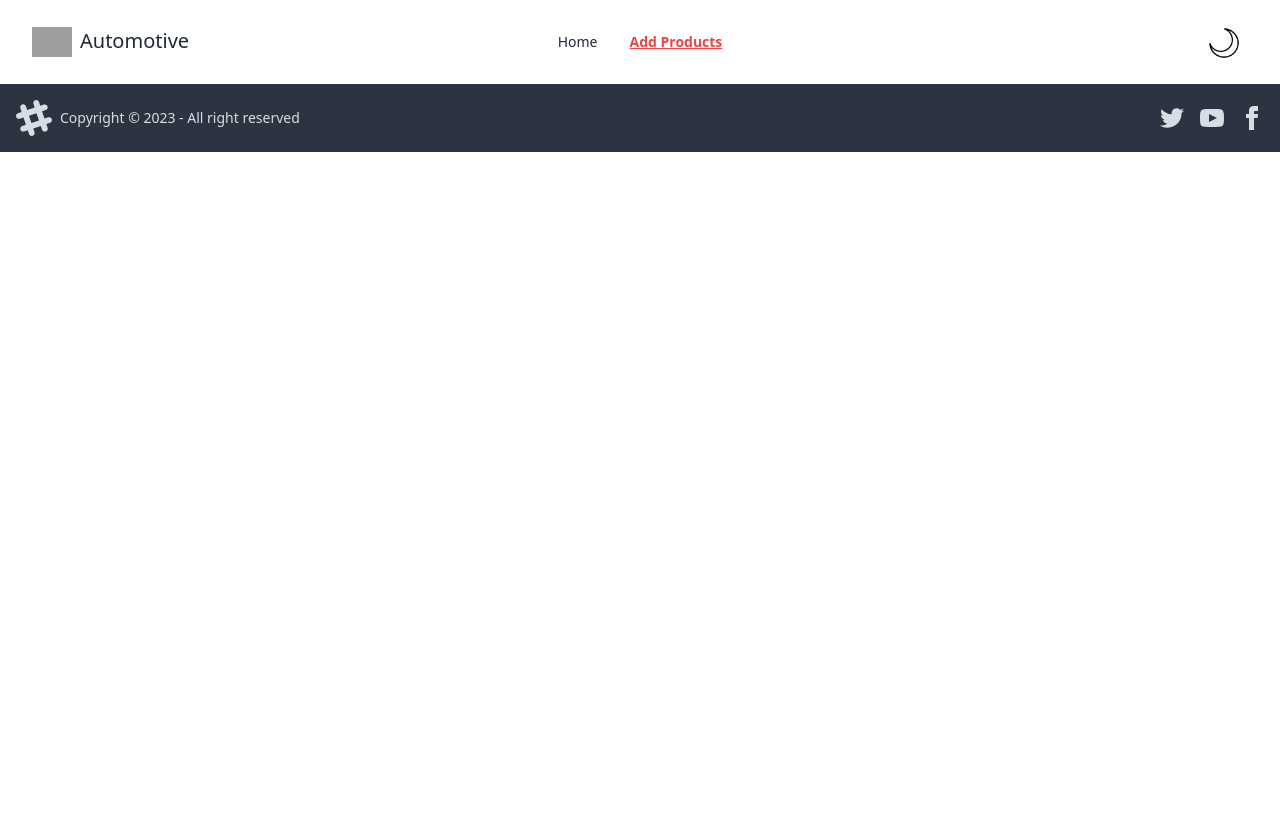
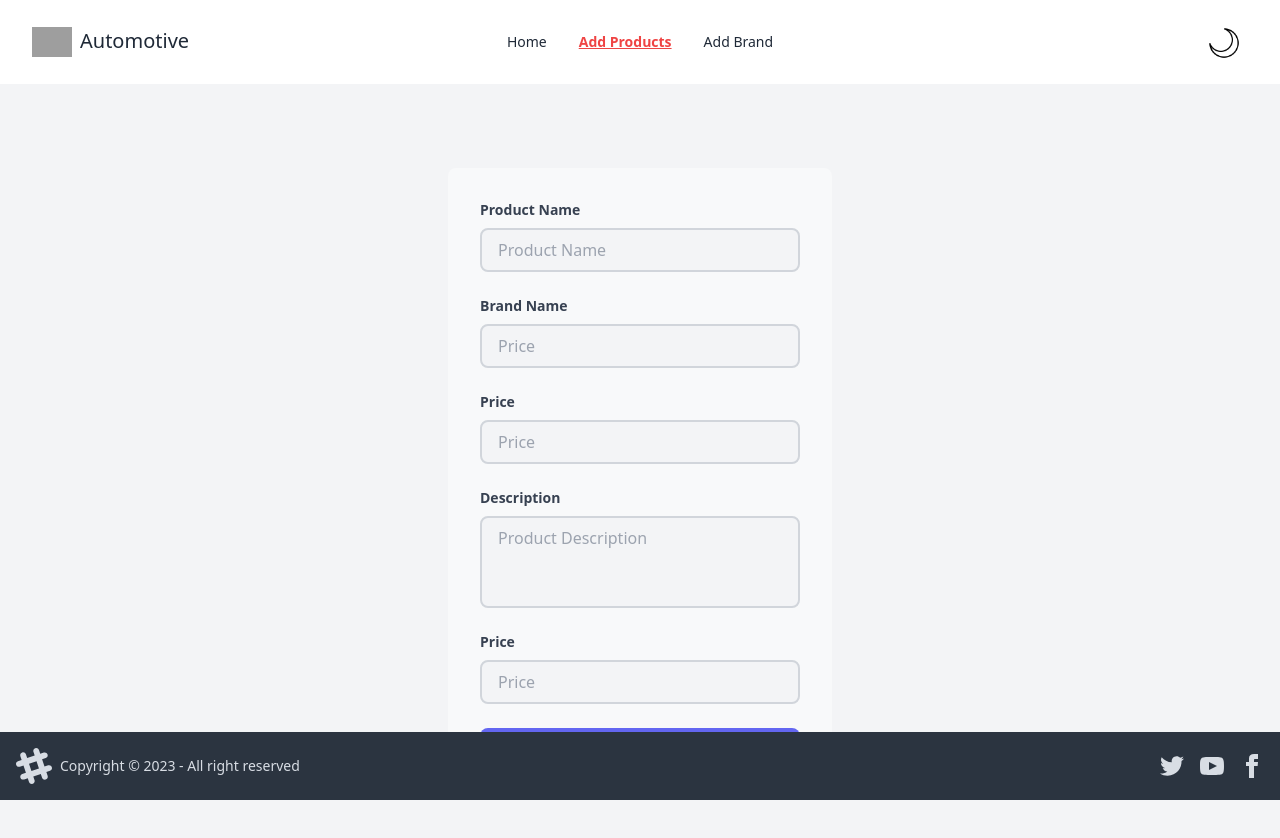
Before and after one commit to habib162/automotive-car, a React (Vite) app: page /add-products in a window 1280 px wide. Shown: the top 838 px of the page. Before the commit the page ends 800 px from the top, so only its background shows below. Built offline with nearby package versions, Linux system fonts and the light colour scheme; grey boxes are pictures that could not be loaded.

Commit message:
brand added

```diff
--- a/package.json
+++ b/package.json
@@ -17,7 +17,8 @@
     "react-dom": "^18.2.0",
     "react-icons": "^4.11.0",
     "react-router-dom": "^6.17.0",
-    "sort-by": "^1.2.0"
+    "sort-by": "^1.2.0",
+    "sweetalert2": "^11.7.32"
   },
   "devDependencies": {
     "@types/react": "^18.2.15",
--- a/src/Components/Auth/Login.jsx
+++ b/src/Components/Auth/Login.jsx
@@ -2,7 +2,7 @@ const Login = () => {
     return (
         <div>
             <form>
-                <label class="block">
+                {/* <label class="block">
                     <span class="block text-sm font-medium text-slate-700">Username</span>
                     <input type="text" value="tbone" disabled class="mt-1 block w-full px-3 py-2 bg-white border border-slate-300 rounded-md text-sm shadow-sm placeholder-slate-400
                         focus:outline-none focus:border-sky-500 focus:ring-1 focus:ring-sky-500
@@ -10,7 +10,7 @@ const Login = () => {
                         invalid:border-pink-500 invalid:text-pink-600
                         focus:invalid:border-pink-500 focus:invalid:ring-pink-500
                         "/>
-                </label>
+                </label> */}
                 <label class="block">
                     <span class="after:content-['*'] after:ml-0.5 after:text-red-500 block text-sm font-medium text-slate-700">
                         Email
--- /dev/null
+++ b/src/Components/Brand/AddBrand.jsx
@@ -0,0 +1,115 @@
+import { useState } from "react";
+import { useLoaderData } from "react-router-dom";
+
+const AddBrand = () => {
+    const brands = useLoaderData();
+    const [brandlist,setBrandlist] = useState(brands);
+    const handleBrandAdd = (e) => {
+        e.preventDefault();
+        const form = e.target;
+        const brandName = form.brandName.value;
+        const brandImage = form.brandImage.value;
+
+        const newBrand = { brandName, brandImage }
+        console.log(newBrand);
+
+        fetch('http://localhost:5000/brand', {
+            method: 'POST',
+            headers: {
+                'content-type': 'application/json'
+            },
+            body: JSON.stringify(newBrand)
+        })
+            .then(res => res.json())
+            .then(data => { console.log(data) })
+    }
+    const handleBrandDelete = (id) => {
+        fetch(`http://localhost:5000/brand:${id}`,{
+            method: 'DELETE'
+        })
+        .then(res => res.json())
+        .then(data=>{
+            if (data.deletedCount > 0) {
+               const updatedBrand =  brands.filter(brand => {
+                brand._id != id
+               })
+               console.log(updatedBrand);
+               setBrandlist(updatedBrand);
+            }
+
+        })
+    }
+    return (
+        <div className="flex items-center justify-center h-screen bg-gray-100 gap-6">
+            <div className="bg-opacity-40 bg-white bg-blur w-96 p-8 rounded-lg">
+                <form onSubmit={handleBrandAdd}>
+                    <div className="mb-6">
+                        <label htmlFor="brandName" className="block text-gray-700 text-sm font-bold mb-2">Brand Name</label>
+                        <input
+                            type="text"
+                            id="brandName"
+                            name="brandName"
+                            placeholder="Brand Name"
+                            className="w-full bg-gray-100 border-2 border-gray-300 focus:outline-none focus:border-indigo-500 rounded-lg py-2 px-4 block appearance-none leading-normal"
+                        />
+                    </div>
+                    <div className="mb-6">
+                        <label htmlFor="brandImage" className="block text-gray-700 text-sm font-bold mb-2">Brand URL</label>
+                        <input
+                            type="text"
+                            id="brandImage"
+                            name="brandImage"
+                            placeholder="Brand Name"
+                            className="w-full bg-gray-100 border-2 border-gray-300 focus:outline-none focus:border-indigo-500 rounded-lg py-2 px-4 block appearance-none leading-normal"
+                        />
+                    </div>
+                    <button
+                        type="submit"
+                        className="w-full bg-indigo-500 text-white font-bold py-2 px-4 rounded-lg hover:bg-indigo-700 focus:outline-none focus:shadow-outline"
+                    >
+                        Add Brand
+                    </button>
+                </form>
+            </div>
+            {
+                brandlist &&  <div className="overflow-x-auto">
+                <table className="table">
+                    {/* head */}
+                    <thead>
+                        <tr>
+                            <th>Image</th>
+                            <th>Name</th>
+                            <th>Action</th>
+                            <th></th>
+                        </tr>
+                    </thead>
+                    <tbody>
+                    {
+                        brandlist.map(brand => <tr key={brand._id}>
+                            <td>
+                                <div className="flex items-center space-x-3">
+                                    <div className="avatar">
+                                        <div className="mask mask-squircle w-12 h-12">
+                                            <img src={brand.brandImage} alt="Avatar Tailwind CSS Component" />
+                                        </div>
+                                    </div>
+                                </div>
+                            </td>
+                            <td>{brand.brandName}</td>
+                            <th>
+                                <button className="btn btn-ghost btn-xs" onClick={() => handleBrandDelete(brand._id)}>X</button>
+                            </th>
+                        </tr>)
+                    }
+
+                    </tbody>
+
+                </table>
+            </div>
+            }
+
+        </div>
+    );
+}
+
+export default AddBrand;
--- a/src/Components/Footer/Footer.jsx
+++ b/src/Components/Footer/Footer.jsx
@@ -1,6 +1,6 @@
 const Footer = () => {
     return (
-        <div><footer className="footer items-center p-4 bg-neutral text-neutral-content">
+        <div className="sticky bottom-0"><footer className="footer items-center p-4 bg-neutral text-neutral-content">
             <aside className="items-center grid-flow-col">
                 <svg width="36" height="36" viewBox="0 0 24 24" xmlns="http://www.w3.org/2000/svg" fillRule="evenodd" clipRule="evenodd" className="fill-current"><path d="M22.672 15.226l-2.432.811.841 2.515c.33 1.019-.209 2.127-1.23 2.456-1.15.325-2.148-.321-2.463-1.226l-.84-2.518-5.013 1.677.84 2.517c.391 1.203-.434 2.542-1.831 2.542-.88 0-1.601-.564-1.86-1.314l-.842-2.516-2.431.809c-1.135.328-2.145-.317-2.463-1.229-.329-1.018.211-2.127 1.231-2.456l2.432-.809-1.621-4.823-2.432.808c-1.355.384-2.558-.59-2.558-1.839 0-.817.509-1.582 1.327-1.846l2.433-.809-.842-2.515c-.33-1.02.211-2.129 1.232-2.458 1.02-.329 2.13.209 2.461 1.229l.842 2.515 5.011-1.677-.839-2.517c-.403-1.238.484-2.553 1.843-2.553.819 0 1.585.509 1.85 1.326l.841 2.517 2.431-.81c1.02-.33 2.131.211 2.461 1.229.332 1.018-.21 2.126-1.23 2.456l-2.433.809 1.622 4.823 2.433-.809c1.242-.401 2.557.484 2.557 1.838 0 .819-.51 1.583-1.328 1.847m-8.992-6.428l-5.01 1.675 1.619 4.828 5.011-1.674-1.62-4.829z"></path></svg>
                 <p>Copyright © 2023 - All right reserved</p>
--- a/src/Components/Navbar/Navbar.jsx
+++ b/src/Components/Navbar/Navbar.jsx
@@ -47,6 +47,15 @@ const Navbar = () => {
                         >
                             Add Products
                         </NavLink></li>
+                        <li>
+                        <NavLink
+                            to="/add-brand"
+                            className={({ isActive, isPending }) =>
+                                isPending ? "pending" : isActive ? "text-red-500 underline font-semibold" : ""
+                            }
+                        >
+                            Add Brand
+                        </NavLink></li>
                     </ul>
                 </div>
                 <div className="w-10 rounded-full flex gap-2">
@@ -74,6 +83,15 @@ const Navbar = () => {
                         >
                             Add Products
                         </NavLink></li>
+                        <li>
+                        <NavLink
+                            to="/add-brand"
+                            className={({ isActive, isPending }) =>
+                                isPending ? "pending" : isActive ? "text-red-500 underline font-semibold" : ""
+                            }
+                        >
+                            Add Brand
+                        </NavLink></li>
                 </ul>
             </div>
             <div className="navbar-end">
--- a/src/Components/Products/AddProduct.jsx
+++ b/src/Components/Products/AddProduct.jsx
@@ -1,9 +1,66 @@
-const AddProduct = () => {
-    return (
-        <div>
-
+const AddProduct = () => (
+    <div className="flex items-center justify-center h-screen bg-gray-100">
+        <div className="bg-opacity-40 bg-white bg-blur w-96 p-8 rounded-lg">
+            <form>
+                <div className="mb-6">
+                    <label htmlFor="productName" className="block text-gray-700 text-sm font-bold mb-2">Product Name</label>
+                    <input
+                        type="text"
+                        id="productName"
+                        name="productName"
+                        placeholder="Product Name"
+                        className="w-full bg-gray-100 border-2 border-gray-300 focus:outline-none focus:border-indigo-500 rounded-lg py-2 px-4 block appearance-none leading-normal"
+                    />
+                </div>
+                <div className="mb-6">
+                    <label htmlFor="price" className="block text-gray-700 text-sm font-bold mb-2">Brand Name</label>
+                    <input
+                        type="text"
+                        id="price"
+                        name="price"
+                        placeholder="Price"
+                        className="w-full bg-gray-100 border-2 border-gray-300 focus:outline-none focus:border-indigo-500 rounded-lg py-2 px-4 block appearance-none leading-normal"
+                    />
+                </div>
+                <div className="mb-6">
+                    <label htmlFor="price" className="block text-gray-700 text-sm font-bold mb-2">Price</label>
+                    <input
+                        type="text"
+                        id="price"
+                        name="price"
+                        placeholder="Price"
+                        className="w-full bg-gray-100 border-2 border-gray-300 focus:outline-none focus:border-indigo-500 rounded-lg py-2 px-4 block appearance-none leading-normal"
+                    />
+                </div>
+                <div className="mb-6">
+                    <label htmlFor="description" className="block text-gray-700 text-sm font-bold mb-2">Description</label>
+                    <textarea
+                        id="description"
+                        name="description"
+                        placeholder="Product Description"
+                        className="w-full bg-gray-100 border-2 border-gray-300 focus:outline-none focus:border-indigo-500 rounded-lg py-2 px-4 block appearance-none leading-normal resize-none"
+                        rows="3"
+                    ></textarea>
+                </div>
+                <div className="mb-6">
+                    <label htmlFor="price" className="block text-gray-700 text-sm font-bold mb-2">Price</label>
+                    <input
+                        type="text"
+                        id="price"
+                        name="price"
+                        placeholder="Price"
+                        className="w-full bg-gray-100 border-2 border-gray-300 focus:outline-none focus:border-indigo-500 rounded-lg py-2 px-4 block appearance-none leading-normal"
+                    />
+                </div>
+                <button
+                    type="submit"
+                    className="w-full bg-indigo-500 text-white font-bold py-2 px-4 rounded-lg hover:bg-indigo-700 focus:outline-none focus:shadow-outline"
+                >
+                    Add Product
+                </button>
+            </form>
         </div>
-    );
-}
+    </div>
+)
 
 export default AddProduct;
```
Also changed, not shown: src/Components/Brand/BrandDetails.jsx (added, +12 -0 lines), src/Components/Home/Home.jsx (+9 -3 lines), src/Components/routes/Router.jsx (+8 -5 lines), 1 other file (tests, documents, lock files or other folders).
